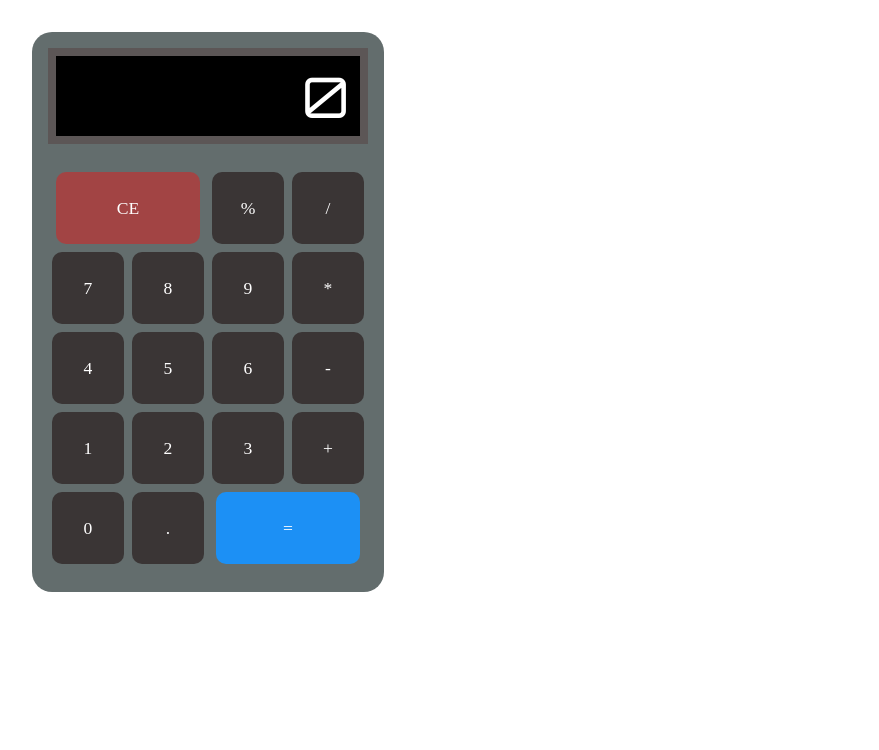
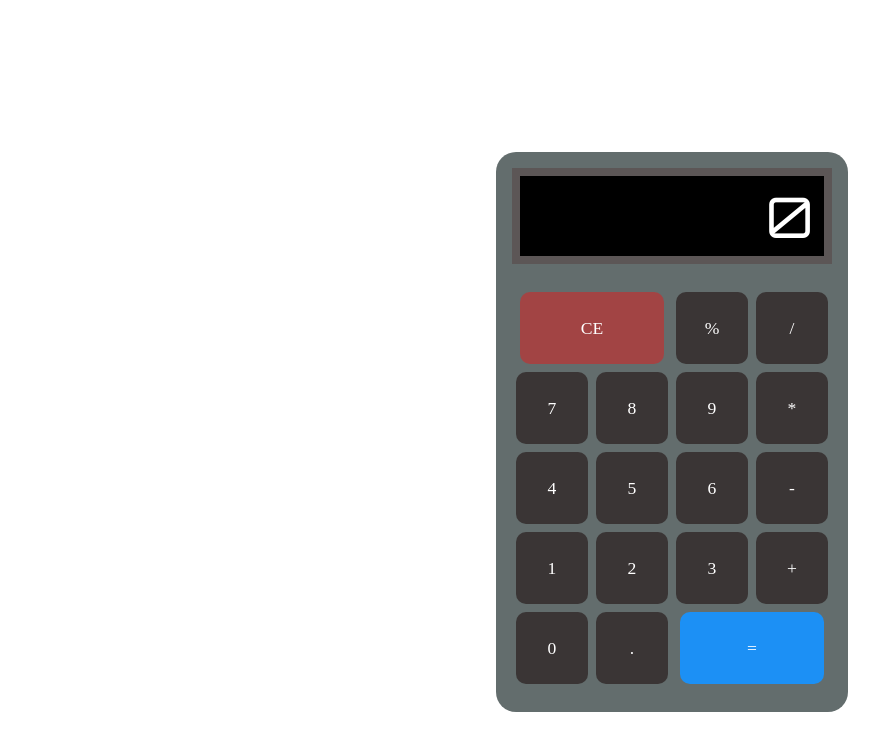
Before and after one commit to Michele-91/web-calculator, a website: page index.html in a window 1280 px wide. Shown: the whole page, without its empty margins (16-895 px from the left). Drawn offline with Linux system fonts and the light colour scheme.

Commit message:
center position of calculator in page

```diff
--- a/sass/_base.scss
+++ b/sass/_base.scss
@@ -33,13 +33,20 @@ html {
 }
 
 body {
-    width: 50%;
+    position: relative;
+    width: 100%;
     height: 100%;
 }
 
 .container {
+    position: absolute;
+    left: 50%;
+    top: 50%;
+    transform: translate(-50%, -50%);
     width: 22rem;
     height: 35rem;
+    // width: 100vw;
+    // height: 100vh;
     padding: 1rem;
     margin-left: 3rem;
     margin-top: 2rem;
```
Also changed, not shown: css/styles.css.
